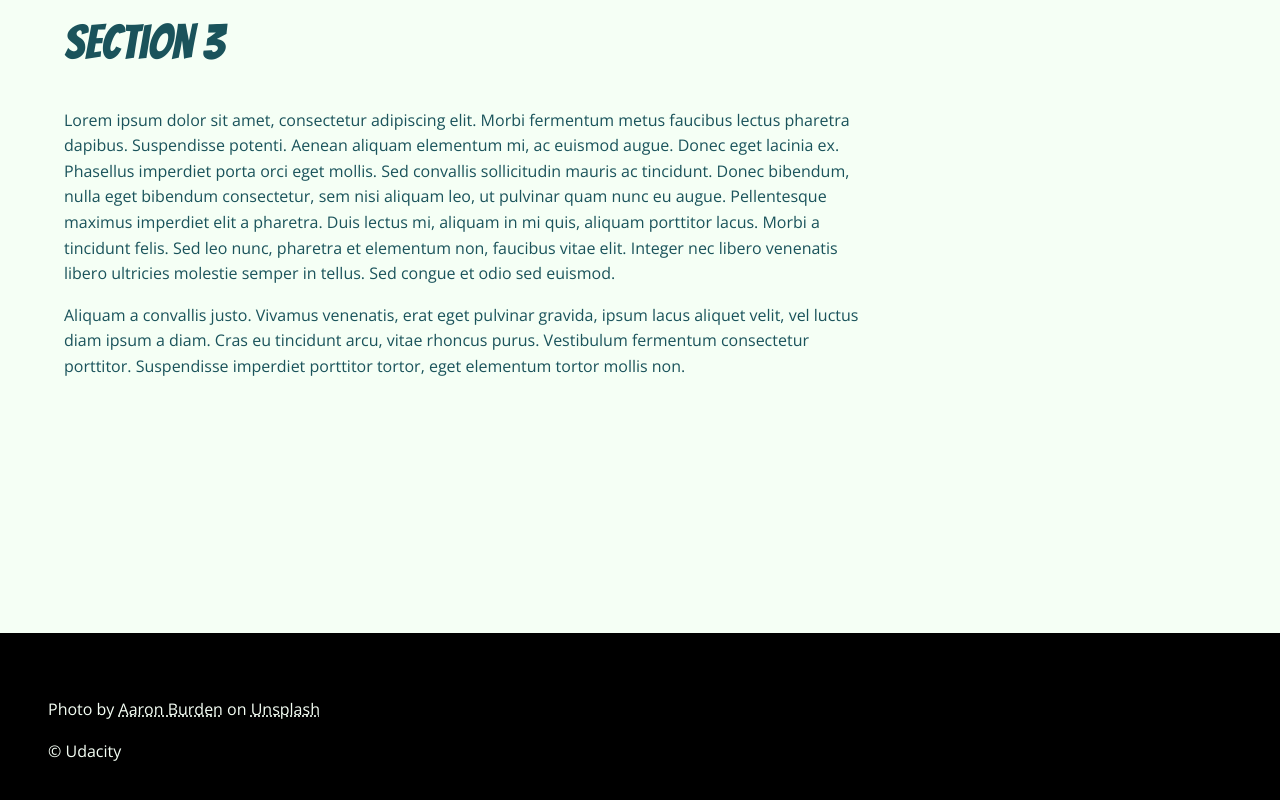
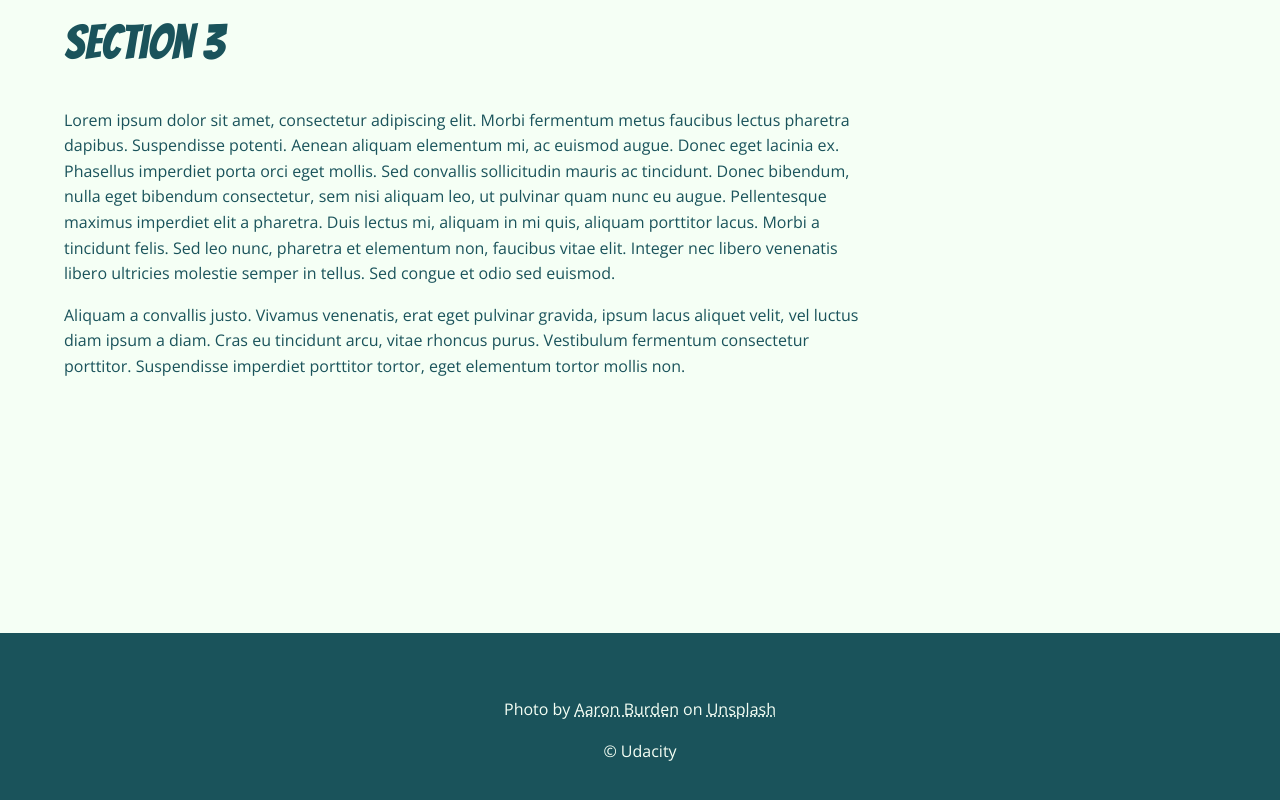
Before and after one commit to PabloAsencio/landing-page, a plain HTML site: page index.html in a window 1280 px wide. Shown: the part 2007-2807 px from the top of the page. Drawn offline with nearby package versions, Linux system fonts and the light colour scheme.

Commit message:
feat: Center footer and change its background color

```diff
--- a/css/styles.css
+++ b/css/styles.css
@@ -126,12 +126,13 @@ section {
 
 /* Footer Styles */
 .page__footer {
-    background: #000;
+    background: var(--midnight-green-eagle-green);
     padding: 3em;
     color: var(--color-background);
 }
 
 .page__footer p {
+    text-align: center;
     color: var(--color-background);
 }
 
```
